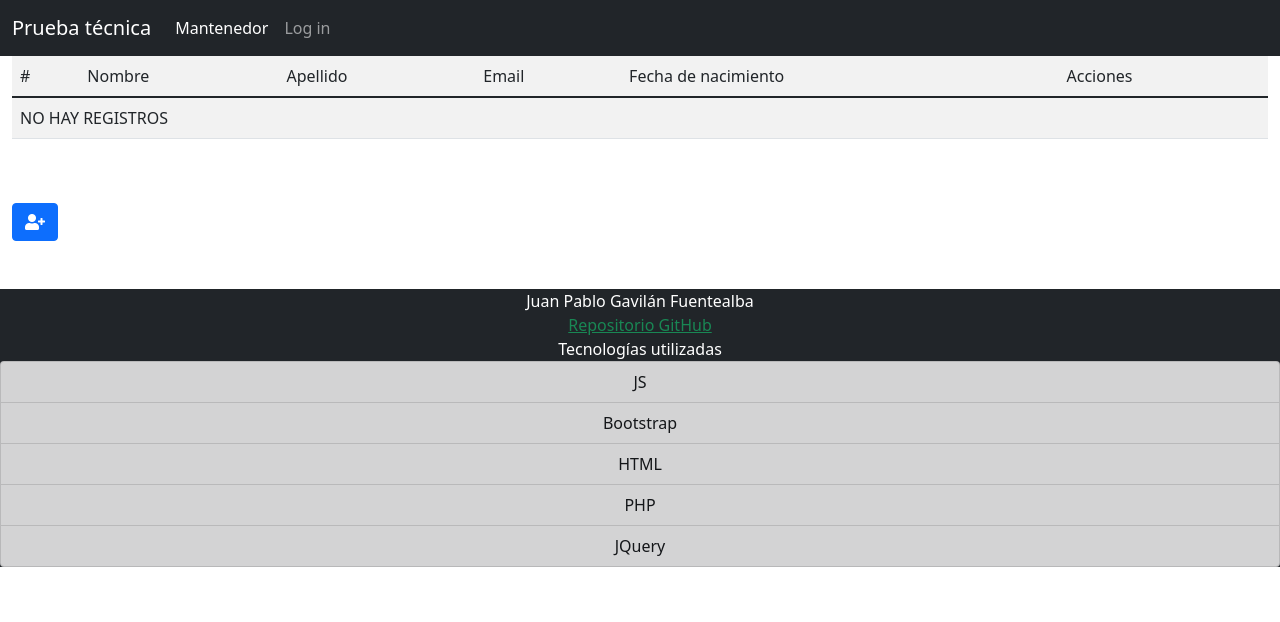
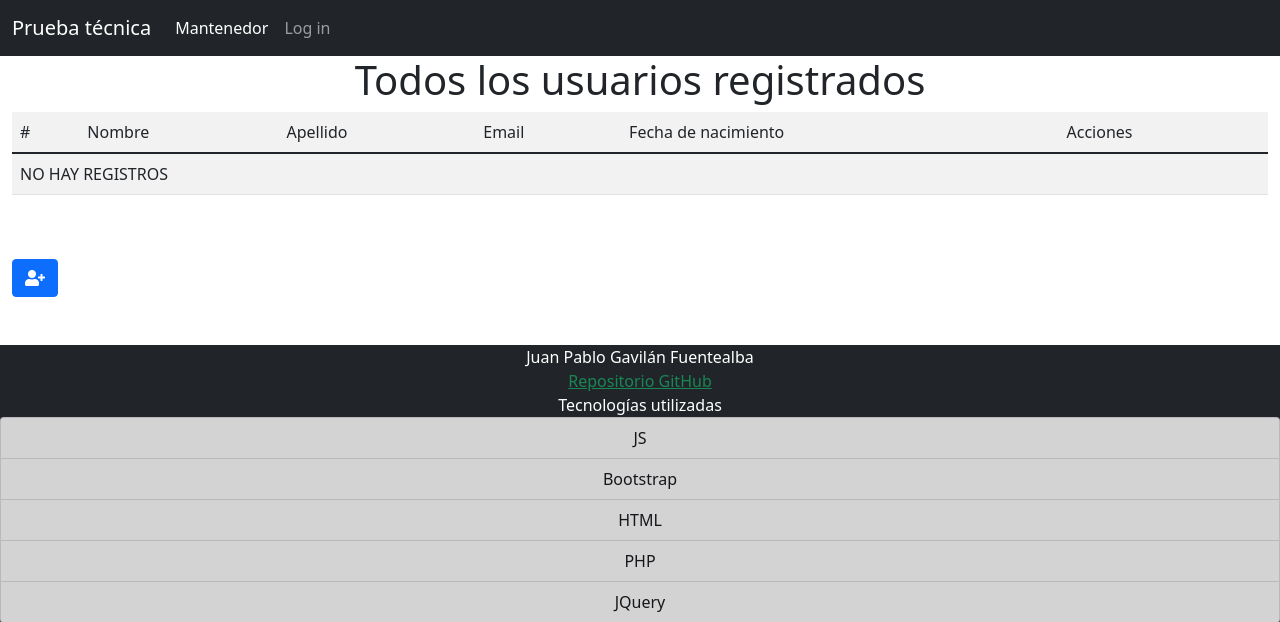
Before and after one commit to jotapegavilan/prueba, a PHP site: page /prueba/vista/index.php in a window 1280 px wide. Shown: the top 622 px of the page. Run offline with PHP 8.4, Linux system fonts and the light colour scheme; some libraries are stand-ins or nearby versions.

Commit message:
finalizado

```diff
--- a/vista/index.php
+++ b/vista/index.php
@@ -15,6 +15,10 @@
 <?php
 }
 ?>
+
+<div class="">
+    <h1 class="text-center">Todos los usuarios registrados</h1>
+</div>
 
 <table class="table table-striped table-hover">
     <tr>
```
